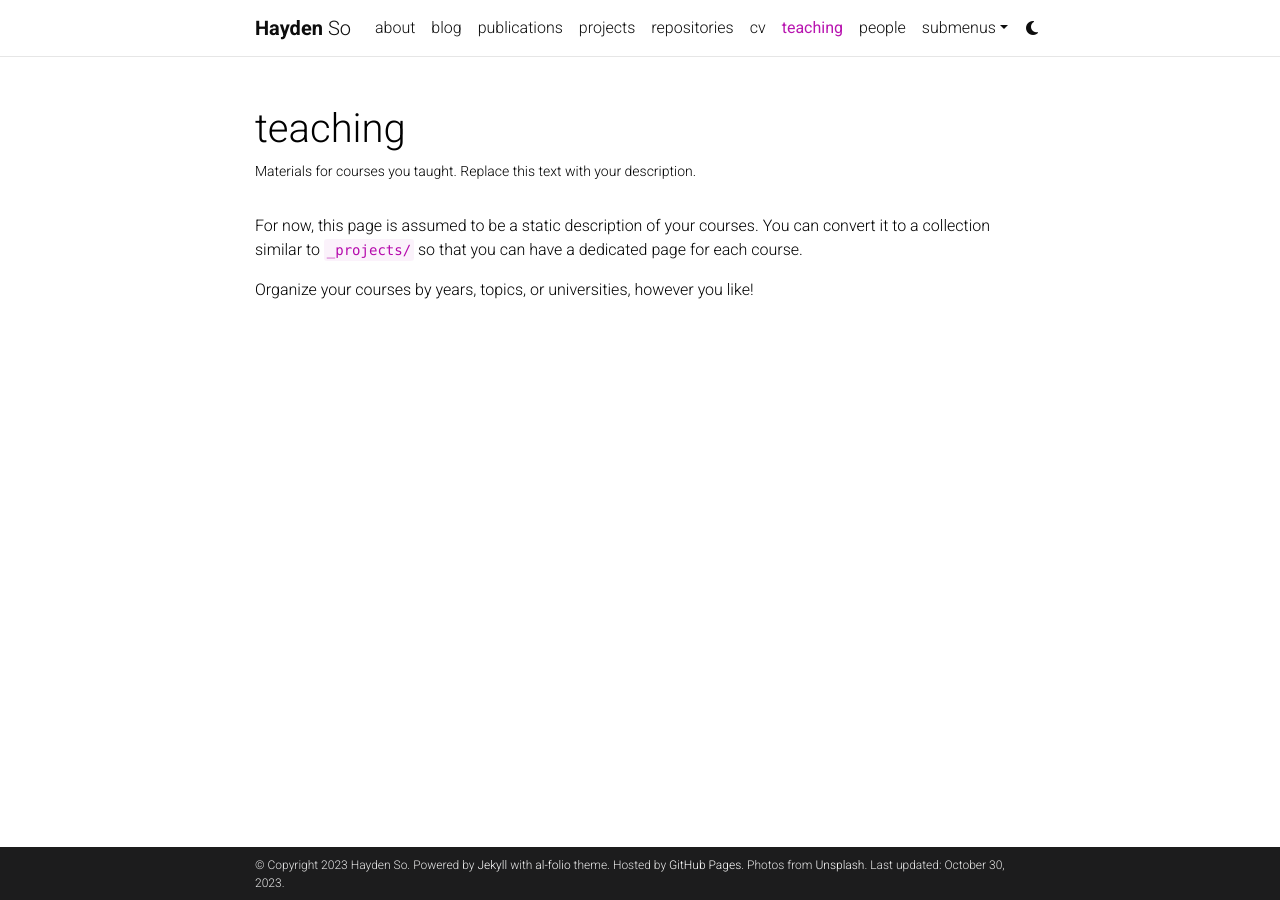
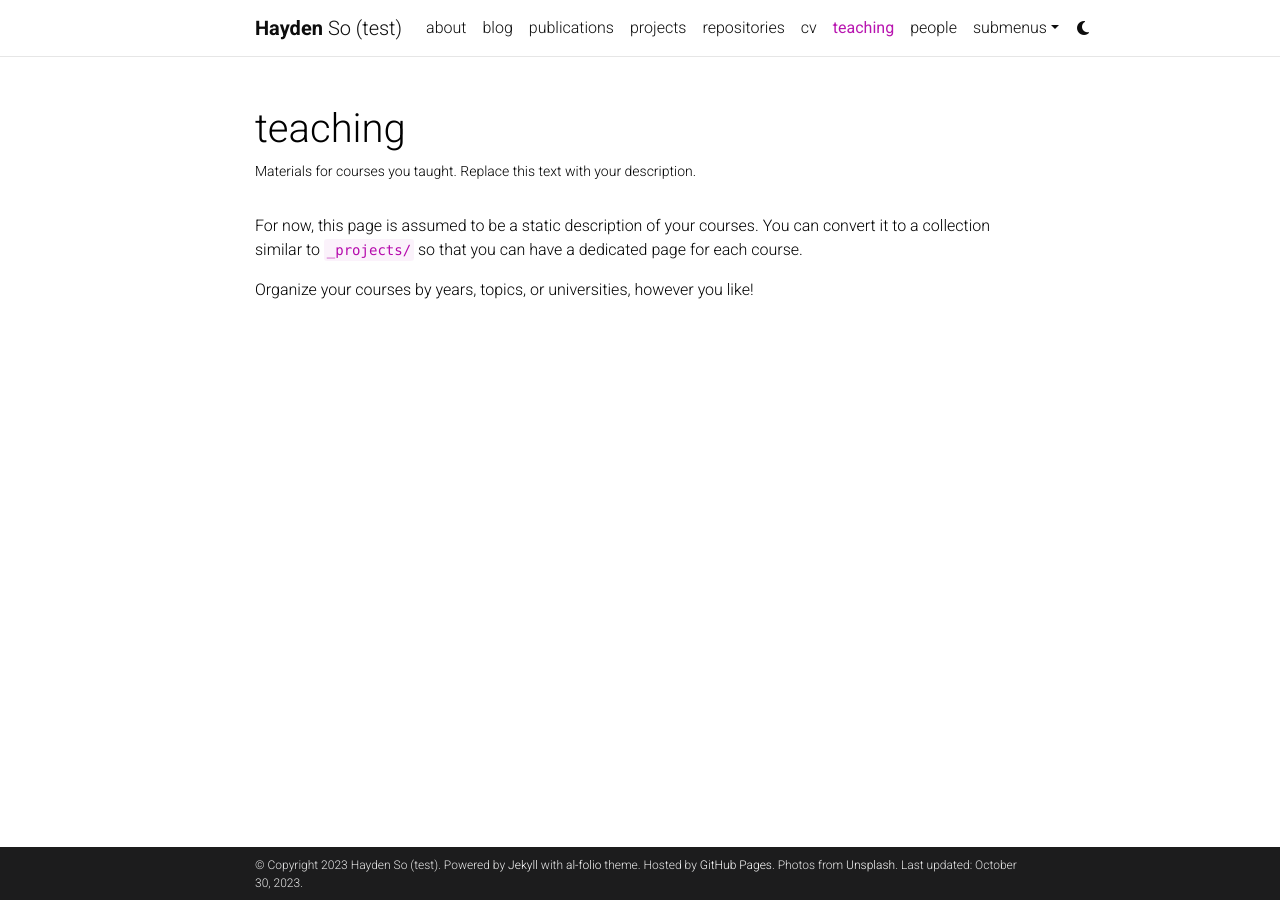
Before and after one commit to haydenso/academic, a Jekyll site: the page built from _pages/teaching.md, in a window 1280 px wide. Built offline with Jekyll 4.4.1, drawn with Linux system fonts in a browser that asks for light colours; comment, search, counter and statistics services are not loaded; a style sheet for code colours, icons or effects is not loaded.

```diff
--- a/_config.yml
+++ b/_config.yml
@@ -5,7 +5,7 @@
 title: blank # the website title (if blank, full name will be used instead)
 first_name: Hayden
 middle_name:
-last_name: So
+last_name: So (test)
 email: hayden@haydenso.com
 description: > # the ">" symbol means to ignore newlines until "footer_text:"
   A simple, whitespace theme for academics. Based on [*folio](https://github.com/bogoli/-folio) design.
```
